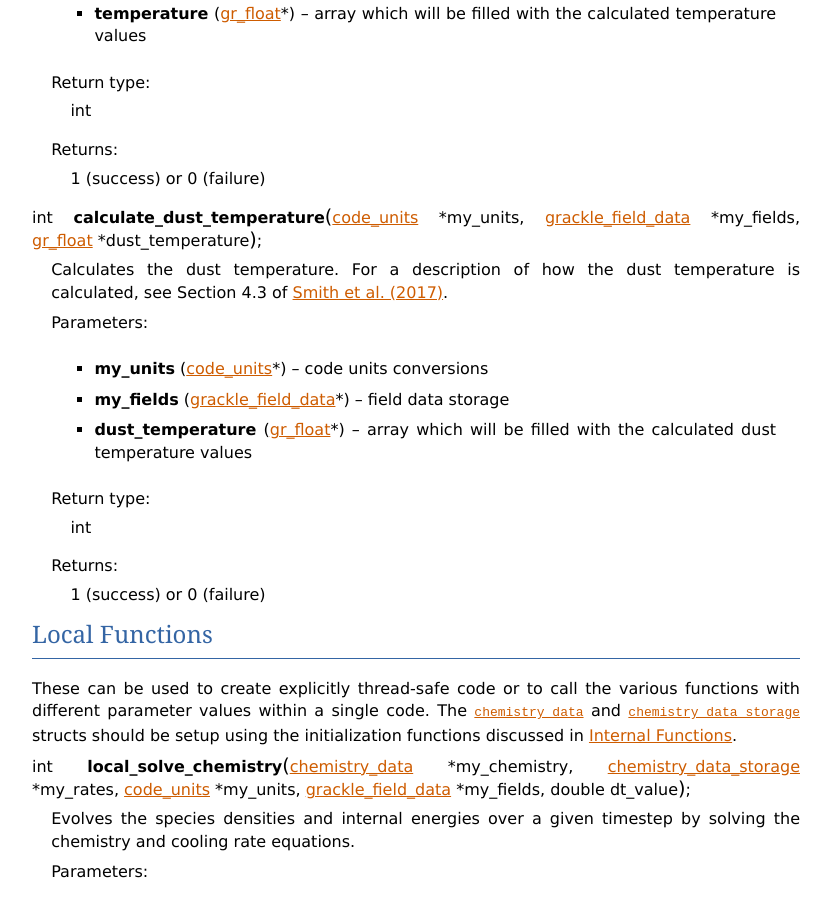
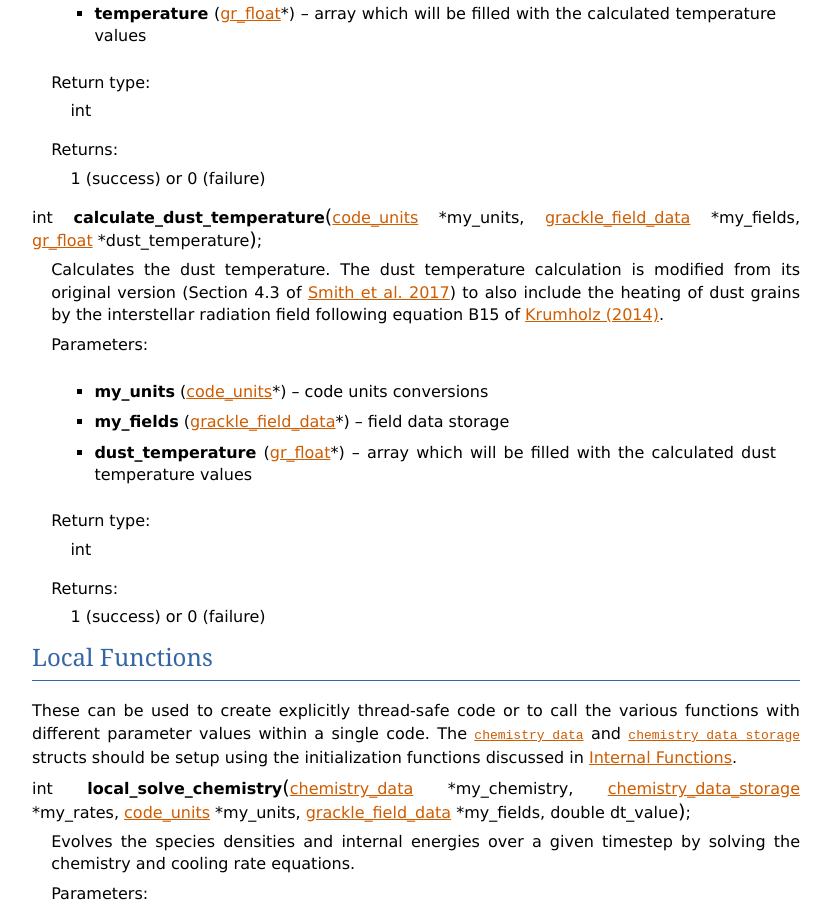
Before and after one commit to grackle-project/grackle, a Sphinx documentation site: the page built from doc/source/Reference.rst, in a window 1280 px wide and 900 px high, scrolled down 2820 px. Shown: the whole window, without its empty margins (48-879 px from the left). Built offline with Sphinx 7.4.7, drawn with Linux system fonts in a browser that asks for light colours.

Commit message:
Add description of dust temperature calculation.

```diff
--- a/doc/source/Reference.rst
+++ b/doc/source/Reference.rst
@@ -95,9 +95,12 @@ Primary Functions
 
 .. c:function:: int calculate_dust_temperature(code_units *my_units, grackle_field_data *my_fields, gr_float *dust_temperature);
 
-   Calculates the dust temperature. For a description of how the dust
-   temperature is calculated, see Section 4.3 of `Smith et al. (2017)
-   <http://ui.adsabs.harvard.edu/abs/2017MNRAS.466.2217S>`__.
+   Calculates the dust temperature. The dust temperature calculation is
+   modified from its original version (Section 4.3 of `Smith et al. 2017
+   <http://ui.adsabs.harvard.edu/abs/2017MNRAS.466.2217S>`__) to also
+   include the heating of dust grains by the interstellar radiation field
+   following equation B15 of `Krumholz (2014)
+   <https://ui.adsabs.harvard.edu/abs/2014MNRAS.437.1662K/abstract>`__.
 
    :param code_units* my_units: code units conversions
    :param grackle_field_data* my_fields: field data storage
```
